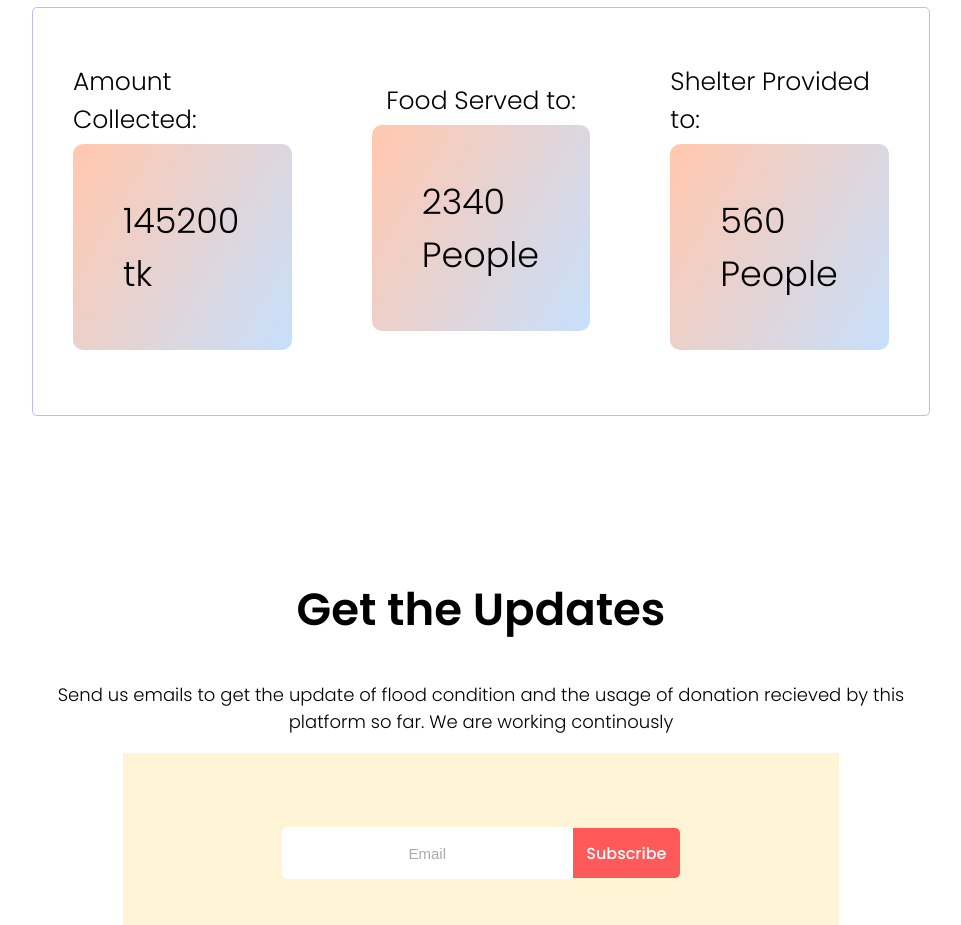
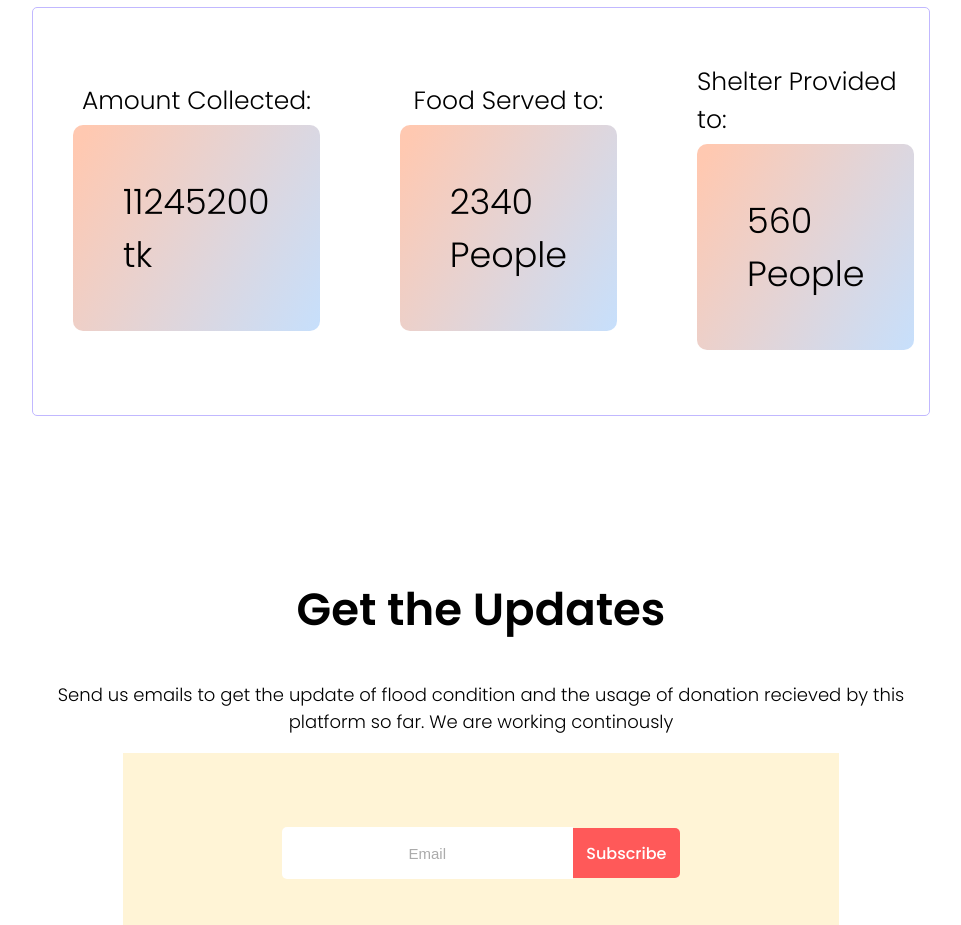
Before and after one commit to samiulalimseam/donate-now, a plain HTML site: page index.html in a window 1280 px wide. Shown: the part 4023-4948 px from the top of the page, without its empty margins (159-1120 px from the left). Drawn offline with Linux system fonts and the light colour scheme.

Commit message:
our works update

```diff
--- a/index.html
+++ b/index.html
@@ -106,7 +106,7 @@
 
         <div class="half-width">
             <h3>Amount Collected:</h3>
-            <p>145200 tk</p>
+            <p>11245200 tk</p>
         </div>
         <div class="half-width">
             <h3>Food Served to:</h3>
```
